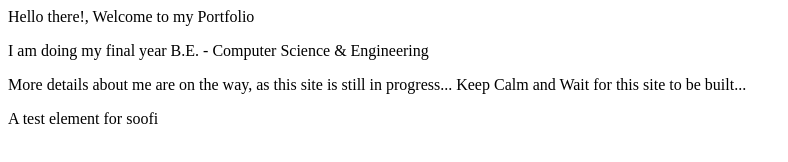
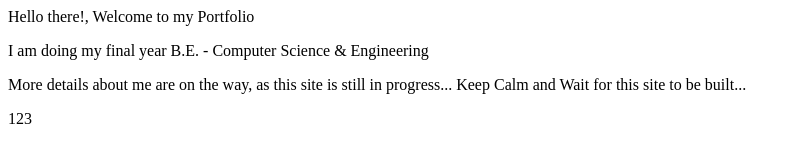
Before and after one commit to smmziaul/devfolio, a plain HTML site: page index.html in a window 1280 px wide. Shown: the whole page, without its empty margins (0-788 px from the left). Drawn offline with Linux system fonts and the light colour scheme.

Commit message:
Update index.html

```diff
--- a/index.html
+++ b/index.html
@@ -21,7 +21,7 @@
     <div id="div2" text-align="center">
       <p>More details about me are on the way, as this site is still in progress...
       Keep Calm and Wait for this site to be built...</p>
-      <p>A test element for soofi</p>
+      <p>123</p>
     <div>
   </body>
 </html>
```
